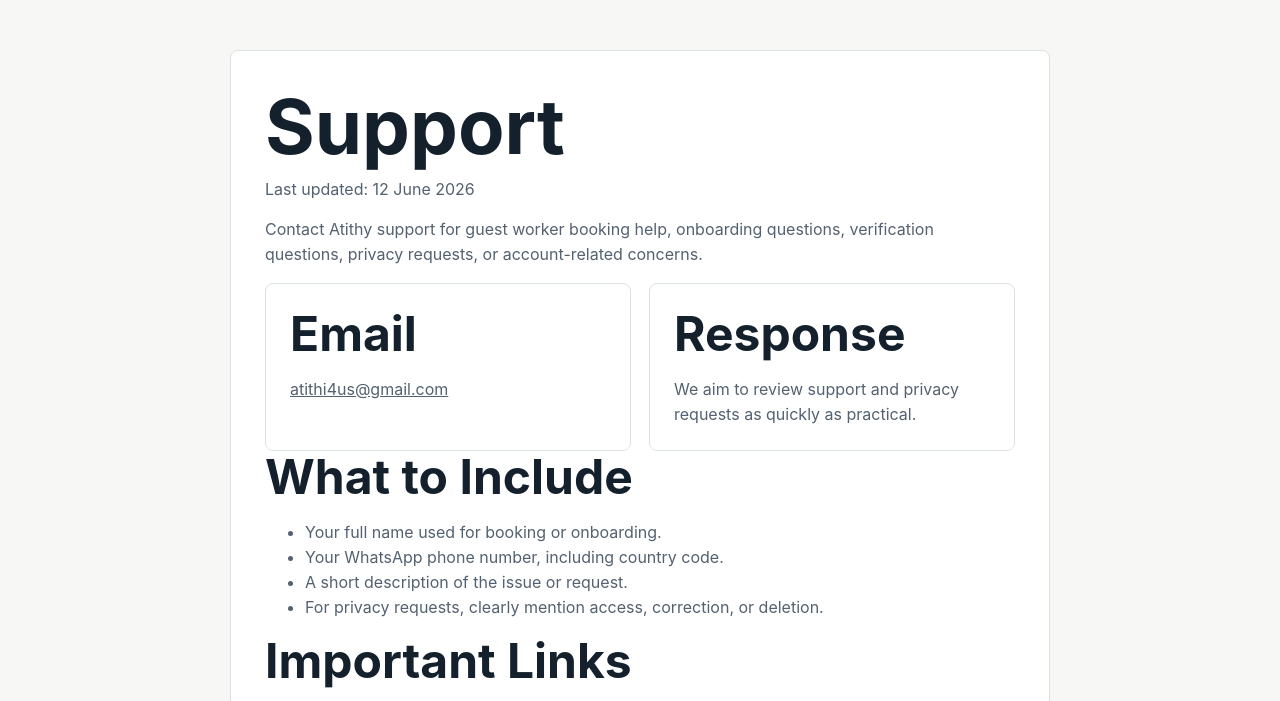
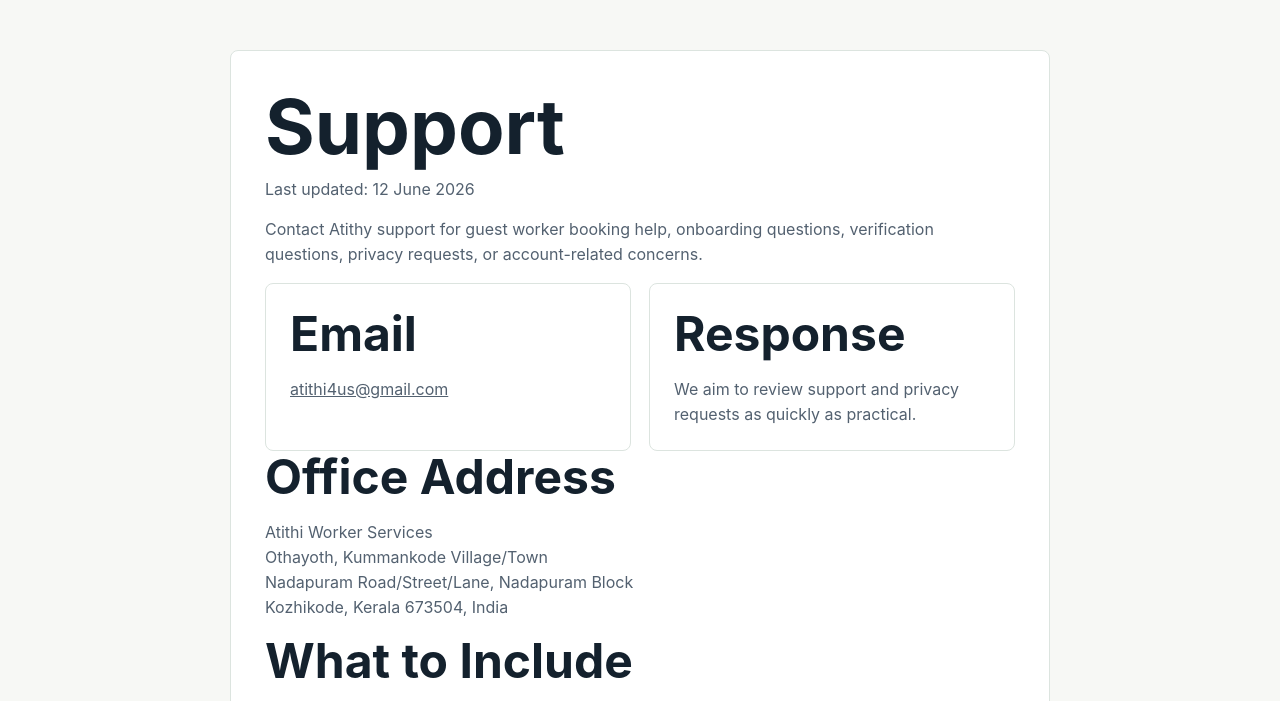
Before and after one commit to atithi4us-dotcom/atithy-whatsapp-bot, a website: page src/public/support.html in a window 1280 px wide. Shown: the part 77-778 px from the top of the page. Drawn offline with Linux system fonts and the light colour scheme.

Commit message:
Add office address to support page

```diff
--- a/src/public/support.html
+++ b/src/public/support.html
@@ -36,6 +36,13 @@
             <p>We aim to review support and privacy requests as quickly as practical.</p>
           </section>
         </div>
+        <h2>Office Address</h2>
+        <p>
+          Atithi Worker Services<br />
+          Othayoth, Kummankode Village/Town<br />
+          Nadapuram Road/Street/Lane, Nadapuram Block<br />
+          Kozhikode, Kerala 673504, India
+        </p>
         <h2>What to Include</h2>
         <ul>
           <li>Your full name used for booking or onboarding.</li>
```
